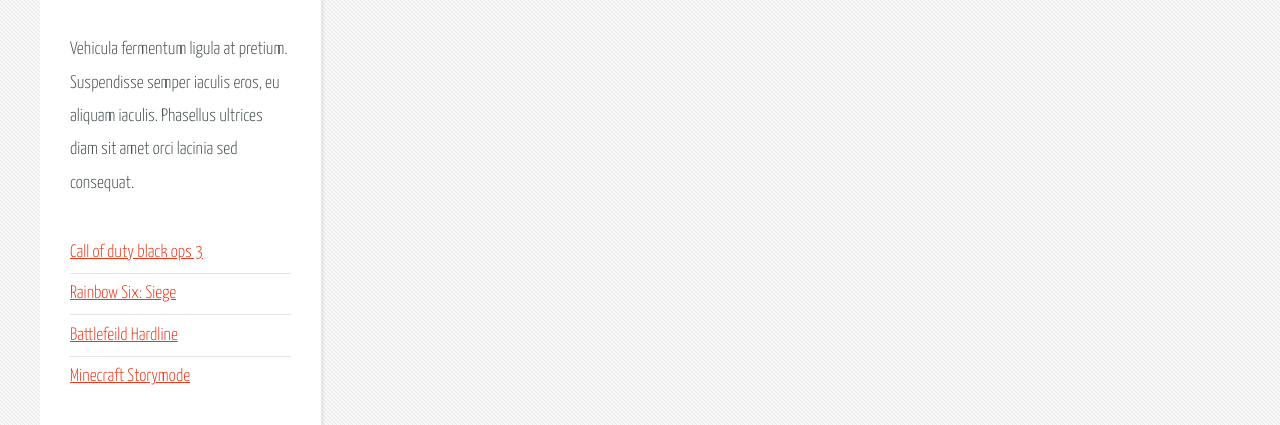
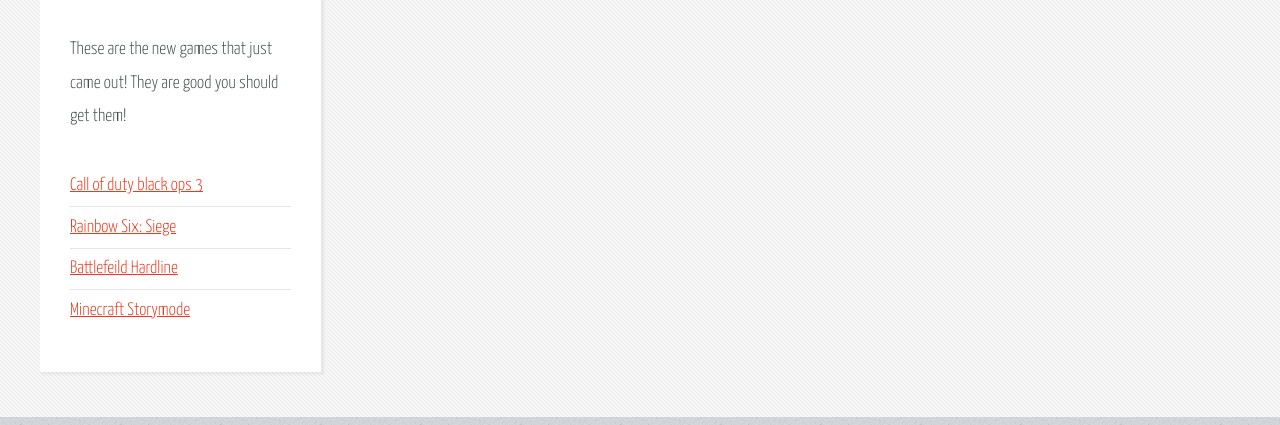
Before and after one commit to Harsh13976/Harsh13976.github.io, a plain HTML site: page twocolumn3.html in a window 1280 px wide. Shown: the part 675-1100 px from the top of the page. Drawn offline with Linux system fonts and the light colour scheme.

Commit message:
site change

```diff
--- a/twocolumn3.html
+++ b/twocolumn3.html
@@ -65,8 +65,7 @@
 												<h2>New Games 2015</h2>
 											</header>
 											<p>
-												Vehicula fermentum ligula at pretium. Suspendisse semper iaculis eros, eu aliquam
-												iaculis. Phasellus ultrices diam sit amet orci lacinia sed consequat.
+												These are the new games that just came out! They are good you should get them!
 											</p>
 											<ul class="link-list">
 													<li><a href="#">Call of duty black ops 3</a></li>
```
